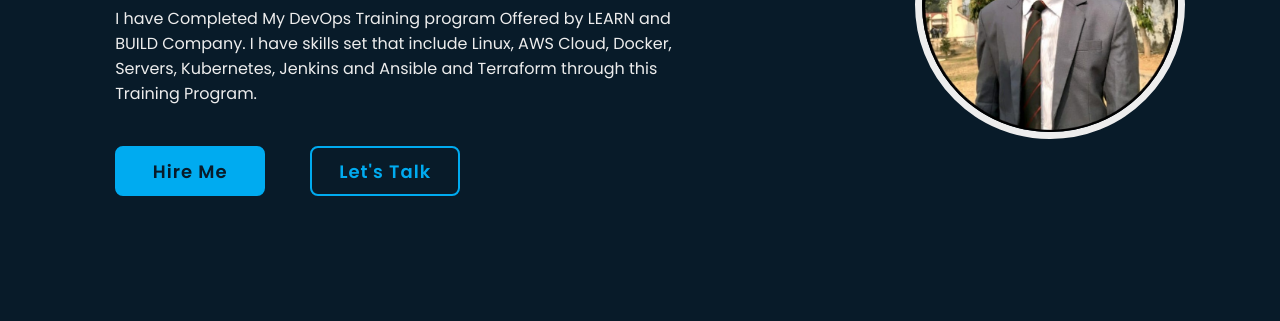
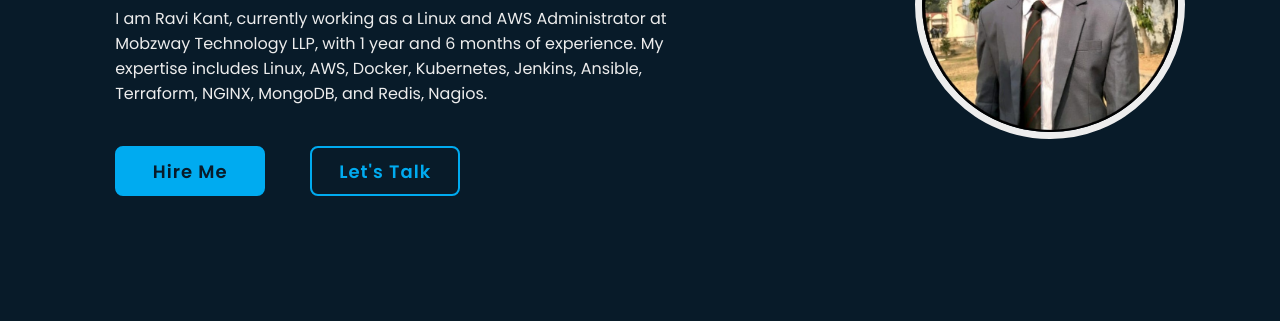
Before and after one commit to ravikant-85/my-portfolio, a plain HTML site: page index.html in a window 1280 px wide. Shown: the part 393-714 px from the top of the page. Drawn offline with nearby package versions, Linux system fonts and the light colour scheme.

Commit message:
Update index.html

```diff
--- a/index.html
+++ b/index.html
@@ -30,9 +30,8 @@
             <div class="text-animate">
                 <h3>DevOps & Cloud Engineer</h3>
             </div>
-            <p>I have Completed My DevOps Training program Offered by LEARN and BUILD Company.
-                I have skills set that include Linux, AWS Cloud, Docker, Servers, Kubernetes, Jenkins and Ansible and Terraform
-                through this Training Program.</p>
+            <p>I am Ravi Kant, currently working as a Linux and AWS Administrator at Mobzway Technology LLP, with 1 year and 6 months of experience. My expertise includes Linux, AWS, Docker, Kubernetes, Jenkins, Ansible, Terraform, NGINX, MongoDB, and Redis, Nagios.
+</p>
 
             <div class="btn-box">
                 <a href="#" class="btn">Hire Me</a>
```
